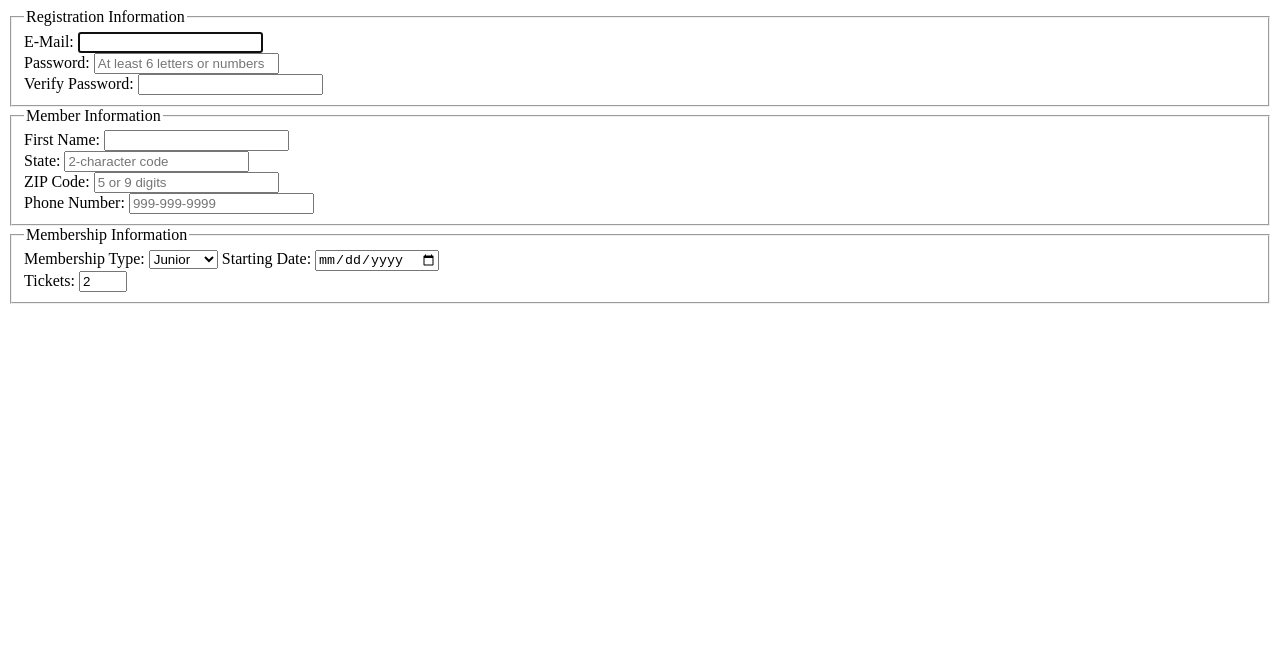
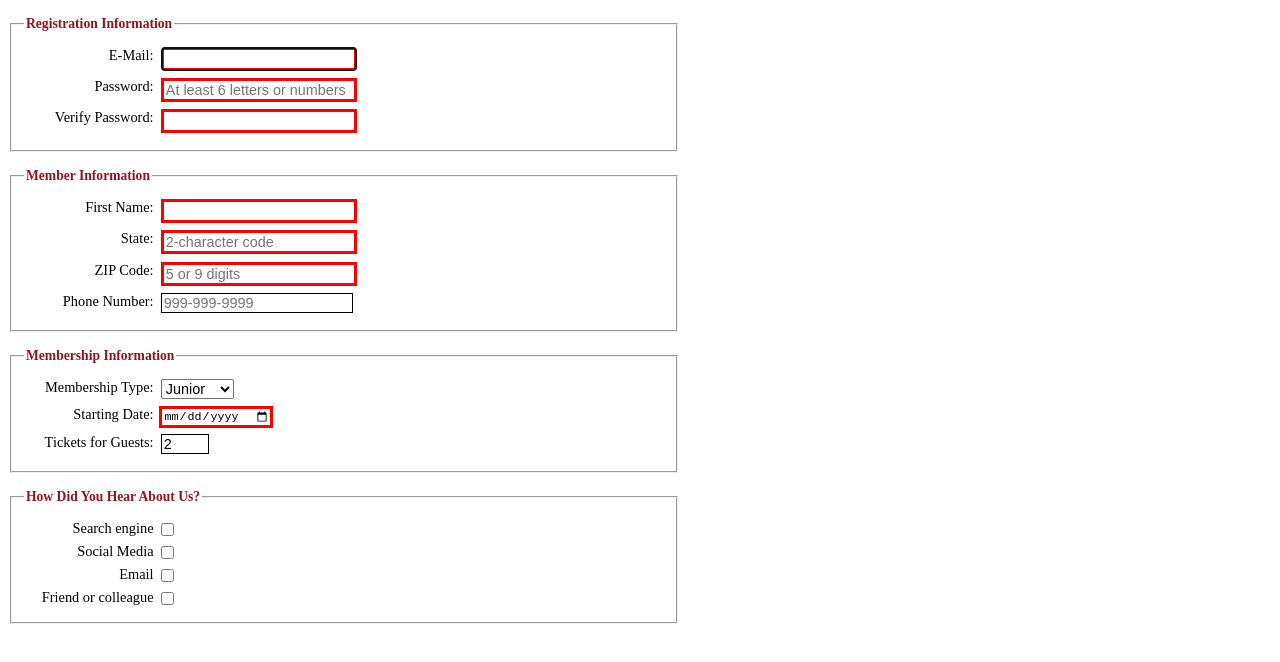
Before and after one commit to kitzunezero/kitzunezero.github.io, a plain HTML site: page form.html in a window 1280 px wide. Drawn offline with Linux system fonts and the light colour scheme; files that its build step writes are made by us from their sources.

Commit message:
form test2 added css

```diff
--- a/form.html
+++ b/form.html
@@ -4,6 +4,7 @@
     <meta charset="UTF-8">
     <meta name="viewport" content="width=device-width, initial-scale=1.0">
     <title>Q8</title>
+    <link rel="stylesheet" href="form.css">
 </head>
 <body>
 <form action="register_account.html" method="post" id="registration_form">
@@ -46,16 +47,27 @@
     </fieldset>
     <fieldset>
         <legend>Membership Information</legend>
-        <label for="membership_type">Membership Type:</label>
+        <label for="membershiptype">Membership Type:</label>
         <select name="MembershipType" id="MembershipType">
             <option value="junior">Junior</option>
             <option value="regular">Regular</option>
             <option value="charter">Charter</option>
-        </select>
-        <label for="starting_date">Starting Date:</label>
-        <input type="date" name="starting_date" id="starting_date" required><br>
-        <label for="tickets">Tickets:</label>
-        <input type="number" name="tickets" id="tickets" min="1" max="4" value="2"><br>
+        </select> <br>
+        <input type="date" name="startingdate" id="startingdate" required>
+        <label for="startingdate">Starting Date:</label><br>
+        <input type="number" name="tickets" id="tickets" min="1" max="4" value="2">
+        <label for="tickets">Tickets for Guests:</label> <br>
+    </fieldset>
+    <fieldset>
+        <legend>How Did You Hear About Us?</legend>
+        <input type="checkbox" name="SearchEngine" id="hearab1" value="search">
+        <label for="search">Search engine</label><br>
+        <input type="checkbox" name="Social" id="hearab2" value="social">
+        <label for="social">Social Media</label><br>
+        <input type="checkbox" name="Email" id="hearab3" value="email">
+        <label for="email">Email</label><br>
+        <input type="checkbox" name="FriendOrColleague" id="hearab4" value="friendorcolleague">
+        <label for="friendorcolleague">Friend or colleague</label><br>
     </fieldset>
 </form>
 </body>
```
